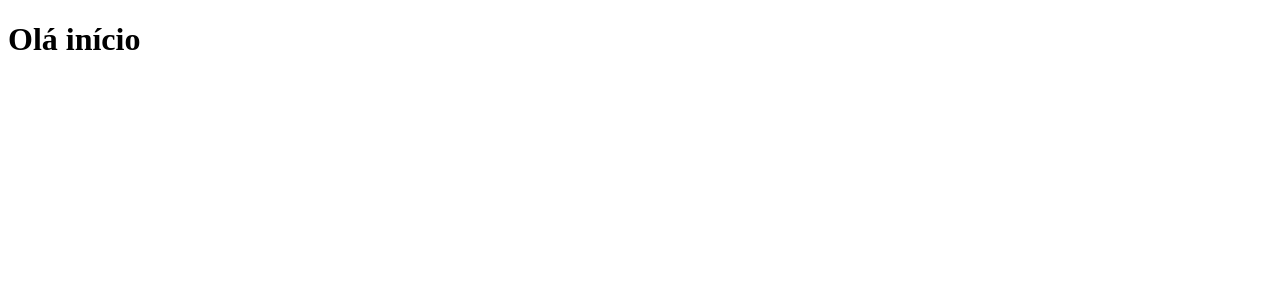
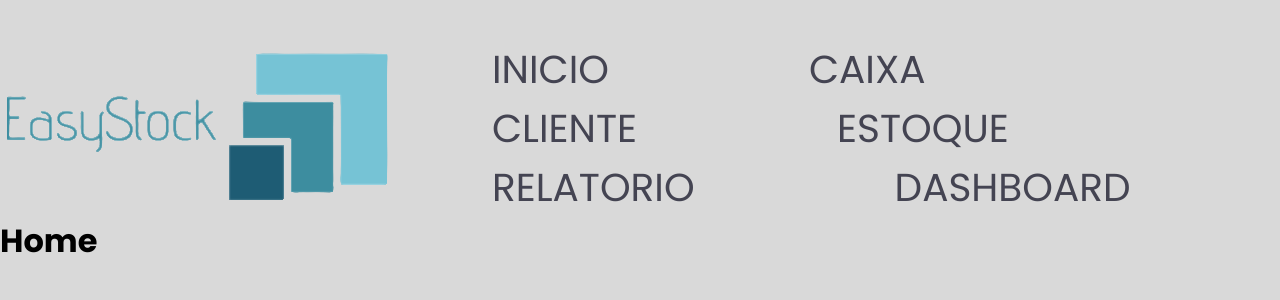
Before and after one commit to mdsreq-fga-unb/2023.1-EasyStock, a React (Vite) app in the folder frontend/: page / in a window 1280 px wide. Shown: the top 300 px of the page. Built offline with nearby package versions, Linux system fonts and the light colour scheme.

Commit message:
feat: criação da nav principal.

```diff
--- a/frontend/index.html
+++ b/frontend/index.html
@@ -4,7 +4,7 @@
     <meta charset="UTF-8" />
     <link rel="icon" type="image/svg+xml" href="/vite.svg" />
     <meta name="viewport" content="width=device-width, initial-scale=1.0" />
-    <title>Vite + React</title>
+    <title>EasyStock</title>
   </head>
   <body>
     <div id="root"></div>
--- a/frontend/src/App.jsx
+++ b/frontend/src/App.jsx
@@ -1,11 +1,15 @@
-import './App.css'
-import Inicio from './pages/inicio/Inicio'
+import "./App.css";
+import { NavBar } from "./components/navBar/NavBar";
 //App,jsx vai praticamente virar as rotas entre os componentes
 function App() {
-
   return (
-    <Inicio />
-  )
+    <>
+      {" "}
+      {/*fragment = uma tag vazia*/}
+      <NavBar />
+      <h1> Home</h1>
+    </>
+  );
 }
 
-export default App
+export default App;
--- /dev/null
+++ b/frontend/src/components/navBar/NavBar.css
@@ -0,0 +1,47 @@
+/* @import url("https://fonts.googleapis.com/css2?family=Poppins:ital,wght@0,100;0,200;0,300;0,400;0,500;0,600;0,700;0,800;0,900;1,100;1,200;1,300;1,400;1,500;1,600;1,700;1,800;1,900&display=swap"); */
+
+/* body {
+  background-color: #d9d9d9;
+  font-family: 'Poppins', sans-serif;
+} */
+nav {
+  display: flex;
+  justify-content: space-between;
+  align-items: center;
+  width: 100%;
+  margin-top: 40px;
+  /* position: fixed; */
+  top: 0;
+  z-index: 1;
+}
+
+img {
+  /* Caso for preciso editar as proporções da imagem */
+}
+
+.botoes-principais ul {
+  margin: 0;
+  padding: 0;
+}
+.botoes-principais li {
+  display: inline-block;
+}
+
+.botoes-principais a {
+  text-decoration: none;
+  color: #444452;
+  font-size: 39px;
+  padding: 100px;
+  transition: all 0.3s ease-out;
+  text-transform: uppercase;
+}
+.botoes-principais a:hover {
+  color: black;
+}
+
+.botoes-principais a:focus,
+.botoes-principais a:valid {
+  font-size: 50px;
+  margin-top: 0;
+  color: black;
+}
--- /dev/null
+++ b/frontend/src/components/navBar/NavBar.jsx
@@ -0,0 +1,39 @@
+import logo from "../../images/LOGOeasystock.png";
+import "./NavBar.css";
+export function NavBar() {
+  return (
+    <>
+      <nav>
+        <div>
+          <a href="#inicio">
+            <img className="imagem-logo" src={logo} alt="Logo EasyStock" />
+          </a>
+        </div>
+
+        <div className="botoes-principais">
+          <ul>
+            <li>
+              <a href="#inicio">INICIO</a>
+            </li>
+
+            <li>
+              <a href="#"> CAIXA</a>
+            </li>
+            <li>
+              <a href="#"> CLIENTE</a>
+            </li>
+            <li>
+              <a href="#"> ESTOQUE</a>
+            </li>
+            <li>
+              <a href="#"> RELATORIO</a>
+            </li>
+            <li>
+              <a href="#"> DASHBOARD</a>
+            </li>
+          </ul>
+        </div>
+      </nav>
+    </>
+  );
+}
--- a/frontend/src/index.css
+++ b/frontend/src/index.css
@@ -0,0 +1,17 @@
+@import url("https://fonts.googleapis.com/css2?family=Poppins:ital,wght@0,100;0,200;0,300;0,400;0,500;0,600;0,700;0,800;0,900;1,100;1,200;1,300;1,400;1,500;1,600;1,700;1,800;1,900&display=swap");
+
+* {
+  margin: 0;
+  padding: 0;
+  font-family: "Poppins", sans-serif;
+}
+
+htmL {
+  width: auto;
+}
+
+bodY {
+  /* max-width: 100vw;
+  height: 100vh; */
+  background-color: #d9d9d9;
+}
--- a/frontend/src/pages/Caixa/Caixa.jsx
+++ b/frontend/src/pages/Caixa/Caixa.jsx
@@ -0,0 +1,3 @@
+export default function Inicio() {
+    return <h1>Olá caixa</h1>
+}
```
Also changed, not shown: frontend/src/images/LOGOeasystock.png (added).
